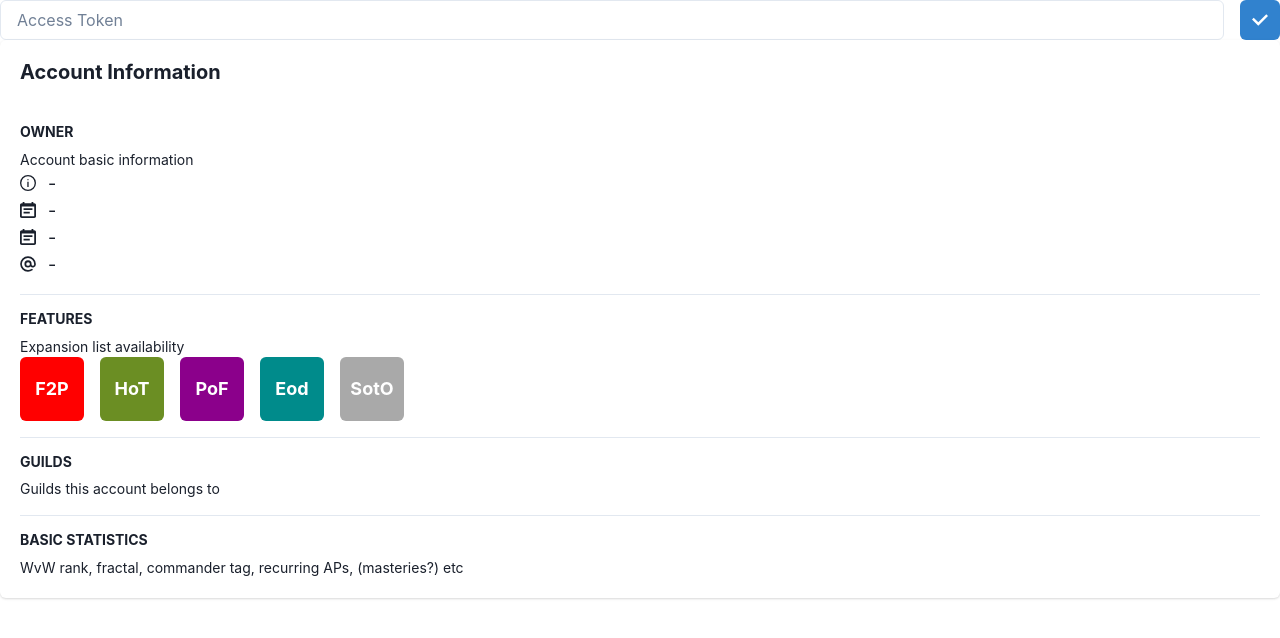
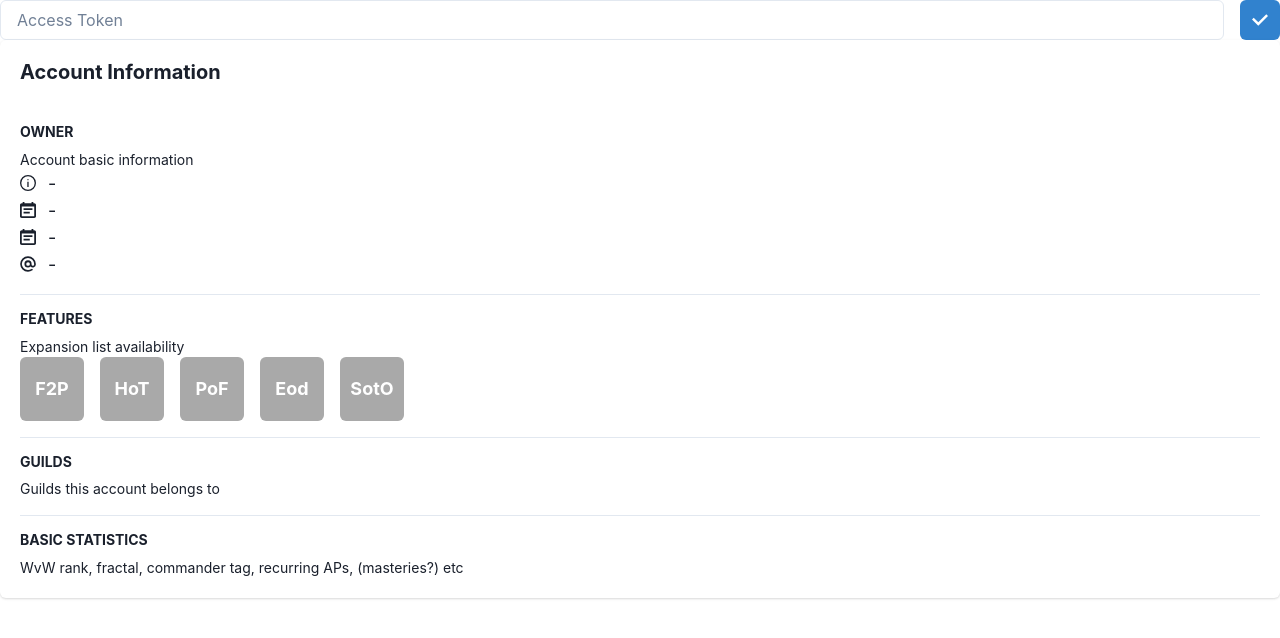
Before and after one commit to clagiordano/gw2-progress, a Next.js app: page /settings in a window 1280 px wide. Shown: the top 638 px of the page. Built offline with nearby package versions, Linux system fonts and the light colour scheme.

Commit message:
Refactor to use dedicated component for expansionInfo

```diff
--- a/components/AccountInfoFeatures.tsx
+++ b/components/AccountInfoFeatures.tsx
@@ -1,6 +1,7 @@
 import { IAccount } from '@/app/actions';
 import { Heading, Box, Text, Tooltip, HStack, Center } from '@chakra-ui/react';
 import { InfoOutlineIcon, CalendarIcon, AtSignIcon } from '@chakra-ui/icons';
+import { ExpansionInfo } from './ExpansionInfo';
 
 const features = {
 	hasF2P: false,
@@ -47,46 +48,40 @@ export const AccountInfoFeatures = ({ data }: { data: string[] }) => {
 				Expansion list availability
 			</Text>
 			<HStack spacing={4} direction="row">
-				<Center borderRadius="md" bg="red" color="white" px={4} h={16} w={16}>
-					<Text fontSize="lg" fontWeight={'bold'}>
-						{features.hasGW2 ? 'GW2' : 'F2P'}
-					</Text>
-				</Center>
-				<Center borderRadius="md" bg="olivedrab" color="white" px={4} h={16} w={16}>
-					<Text fontSize="lg" fontWeight={'bold'}>
-						HoT
-					</Text>
-				</Center>
-				<Center borderRadius="md" bg="darkmagenta" color="white" px={4} h={16} w={16}>
-					<Text fontSize="lg" fontWeight={'bold'}>
-						PoF
-					</Text>
-				</Center>
-				<Center borderRadius="md" bg="darkcyan" color="white" px={4} h={16} w={16}>
-					<Text fontSize="lg" fontWeight={'bold'}>
-						Eod
-					</Text>
-				</Center>
+				<ExpansionInfo
+					available={features.hasGW2}
+					text={features.hasGW2 ? 'GW2' : 'F2P'}
+					tip="Guild Wars 2"
+					bg="darkred"
+				/>
 
-				<Tooltip
-					fontSize="md"
-					label={`Guild Wars 2: Secrets of the Obscure is ${
-						features.hasSotO ? 'available' : 'not available'
-					}`}
-				>
-					<Center
-						borderRadius="md"
-						bg={features.hasSotO ? 'goldenrod' : 'darkgray'}
-						color="white"
-						px={4}
-						h={16}
-						w={16}
-					>
-						<Text fontSize="lg" fontWeight={'bold'}>
-							SotO
-						</Text>
-					</Center>
-				</Tooltip>
+				<ExpansionInfo
+					available={features.hasHoT}
+					text="HoT"
+					tip="Guild Wars 2: Heart of Thorns"
+					bg="olivedrab"
+				/>
+
+				<ExpansionInfo
+					available={features.hasPoF}
+					text="PoF"
+					tip="Guild Wars 2: Path of Fire"
+					bg="darkmagenta"
+				/>
+
+				<ExpansionInfo
+					available={features.hasEoD}
+					text="Eod"
+					tip="Guild Wars 2: End of Dragons"
+					bg="darkcyan"
+				/>
+
+				<ExpansionInfo
+					available={features.hasSotO}
+					text="SotO"
+					tip="Guild Wars 2: Secrets of the Obscure"
+					bg="goldenrod"
+				/>
 			</HStack>
 		</Box>
 	);
--- /dev/null
+++ b/components/ExpansionInfo.tsx
@@ -0,0 +1,23 @@
+import { Center, Tooltip, Text } from '@chakra-ui/react';
+
+export const ExpansionInfo = ({
+	available,
+	text,
+	tip,
+	bg
+}: {
+	available: boolean;
+	text: string;
+	tip: string;
+	bg: string;
+}) => {
+	return (
+		<Tooltip fontSize="md" label={`${tip} is ${available ? 'available' : 'not available'}`}>
+			<Center borderRadius="md" bg={available ? bg : 'darkgray'} color="white" px={4} h={16} w={16}>
+				<Text fontSize="lg" fontWeight={'bold'}>
+					{text}
+				</Text>
+			</Center>
+		</Tooltip>
+	);
+};
```
